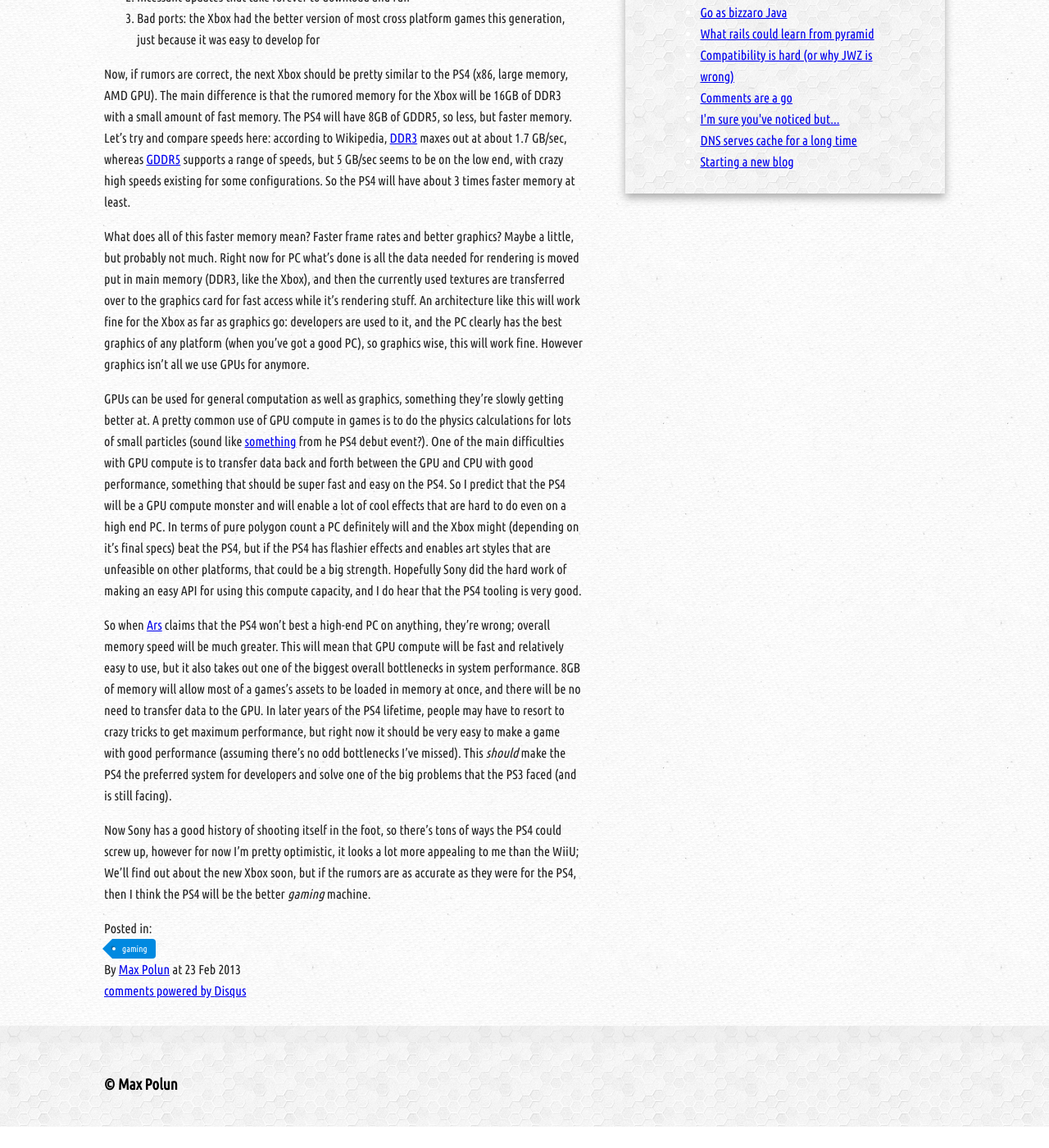
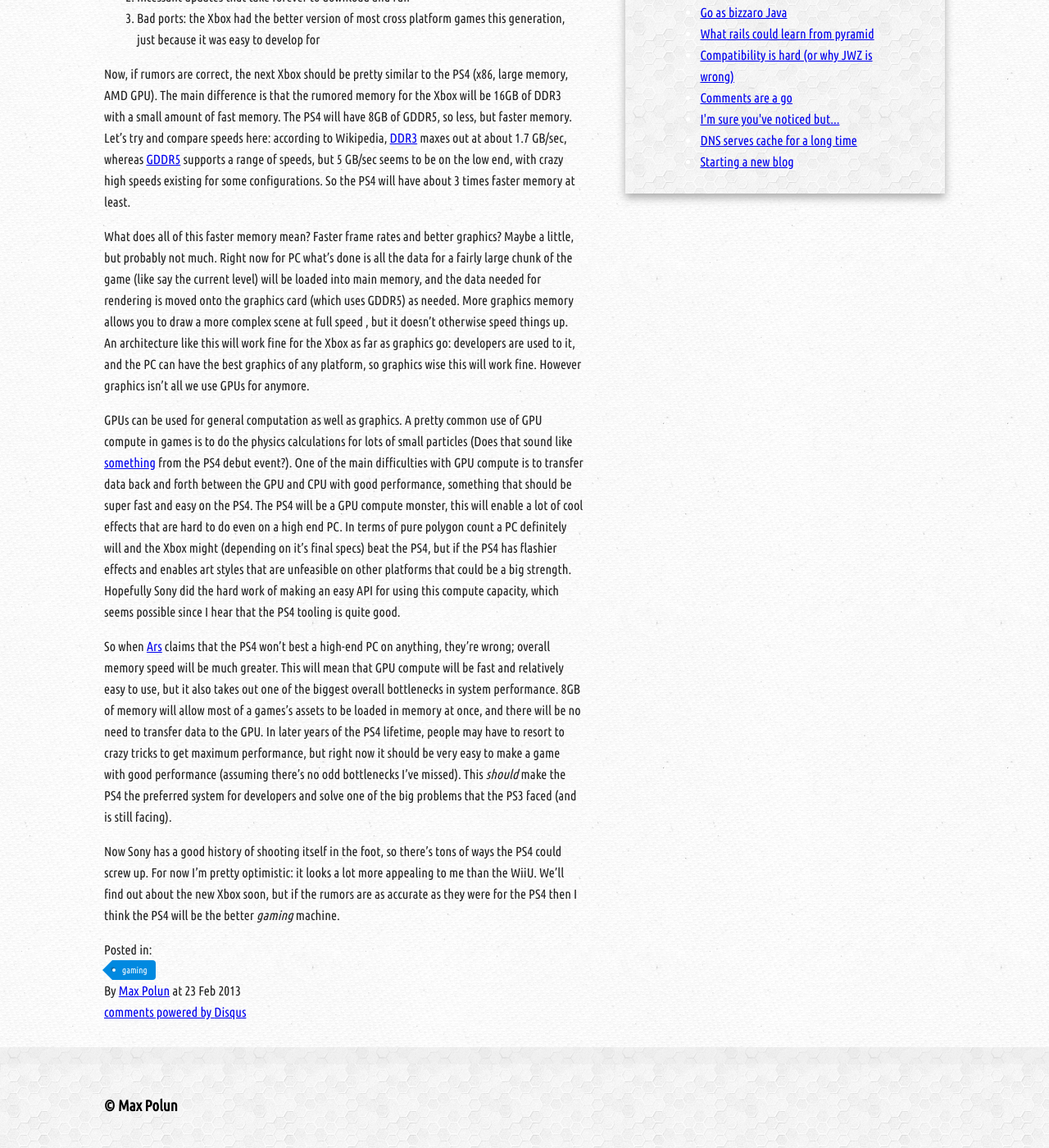
Before and after one commit to maxpolun/maxpolun.github.io, a Jekyll site: the page built from _posts/2013-02-23-what's_exciting_about_the_ps4_hardware.markdown, in a window 1280 px wide and 1400 px high, scrolled down 346 px. Shown: the whole window at 82% size. Built offline with Jekyll 4.4.1, drawn with Linux system fonts in a browser that asks for light colours; nearby versions of some CDN libraries; a script that is not in the unit is left out; comment, search, counter and statistics services are not loaded; before the commit the page ends 1720 px from its top, so only the background shows below that; some of the changed text lies outside the part shown.

Commit message:
grammar changes.

```diff
--- a/_posts/2013-02-23-what's_exciting_about_the_ps4_hardware.markdown
+++ b/_posts/2013-02-23-what's_exciting_about_the_ps4_hardware.markdown
@@ -5,7 +5,7 @@ date: 2013-02-23 11:10:53
 category: gaming
 ---
 
-OK, so everyone's talking about PS4 announcement. Here's my take -- take it with a grain of salt though, I'm not a game developer. I've had playstations since the first one, and I've generally liked them. That said, the PS3 had several weaknesses:
+OK, so everyone's talking about PS4 announcement. Here's my thoughts -- take them with a grain of salt though since I'm not a game developer. I've had playstations since the first one, and I've generally liked them. That said, the PS3 had several weaknesses:
 
 1. Price: no one wants to pay $600 for a game console
 2. Incessant updates that take forever to download and run
@@ -13,10 +13,10 @@ OK, so everyone's talking about PS4 announcement. Here's my take -- take it with
 
 Now, if rumors are correct, the next Xbox should be pretty similar to the PS4 (x86, large memory, AMD GPU). The main difference is that the rumored memory for the Xbox will be 16GB of DDR3 with a small amount of fast memory. The PS4 will have 8GB of GDDR5, so less, but faster memory. Let's try and compare speeds here: according to Wikipedia, [DDR3](http://en.wikipedia.org/wiki/DDR3_SDRAM#JEDEC_standard_modules) maxes out at about 1.7 GB/sec, whereas [GDDR5](http://en.wikipedia.org/wiki/GDDR5) supports a range of speeds, but 5 GB/sec seems to be on the low end, with crazy high speeds existing for some configurations. So the PS4 will have about 3 times faster memory at least.
 
-What does all of this faster memory mean? Faster frame rates and better graphics? Maybe a little, but probably not much. Right now for PC what's done is all the data needed for rendering is moved put in main memory (DDR3, like the Xbox), and then the currently used textures are transferred over to the graphics card for fast access while it's rendering stuff. An architecture like this will work fine for the Xbox as far as graphics go: developers are used to it, and the PC clearly has the best graphics of any platform (when you've got a good PC), so graphics wise, this will work fine. However graphics isn't all we use GPUs for anymore.
+What does all of this faster memory mean? Faster frame rates and better graphics? Maybe a little, but probably not much. Right now for PC what's done is all the data for a fairly large chunk of the game (like say the current level) will be loaded into main memory, and the data needed for rendering is moved onto the graphics card (which uses GDDR5) as needed. More graphics memory allows you to draw a more complex scene at full speed , but it doesn't otherwise speed things up. An architecture like this will work fine for the Xbox as far as graphics go: developers are used to it, and the PC can have the best graphics of any platform, so graphics wise this will work fine. However graphics isn't all we use GPUs for anymore.
 
-GPUs can be used for general computation as well as graphics, something they're slowly getting better at. A pretty common use of GPU compute in games is to do the physics calculations for lots of small particles (sound like [something](http://www.gametrailers.com/videos/coeidy/knack-ps4-debut-trailer) from he PS4 debut event?). One of the main difficulties with GPU compute is to transfer data back and forth between the GPU and CPU with good performance, something that should be super fast and easy on the PS4. So I predict that the PS4 will be a GPU compute monster and will enable a lot of cool effects that are hard to do even on a high end PC. In terms of pure polygon count a PC definitely will and the Xbox might (depending on it's final specs) beat the PS4, but if the PS4 has flashier effects and enables art styles that are unfeasible on other platforms, that could be a big strength. Hopefully Sony did the hard work of making an easy API for using this compute capacity, and I do hear that the PS4 tooling is very good.
+GPUs can be used for general computation as well as graphics. A pretty common use of GPU compute in games is to do the physics calculations for lots of small particles (Does that sound like [something](http://www.gametrailers.com/videos/coeidy/knack-ps4-debut-trailer) from the PS4 debut event?). One of the main difficulties with GPU compute is to transfer data back and forth between the GPU and CPU with good performance, something that should be super fast and easy on the PS4. The PS4 will be a GPU compute monster, this will enable a lot of cool effects that are hard to do even on a high end PC. In terms of pure polygon count a PC definitely will and the Xbox might (depending on it's final specs) beat the PS4, but if the PS4 has flashier effects and enables art styles that are unfeasible on other platforms that could be a big strength. Hopefully Sony did the hard work of making an easy API for using this compute capacity, which seems possible since I hear that the PS4 tooling is quite good.
 
 So when [Ars](http://arstechnica.com/gaming/2013/02/inside-the-playstation-4-a-balanced-approach-to-building-a-game-console/) claims that the PS4 won't best a high-end PC on anything, they're wrong; overall memory speed will be much greater. This will mean that GPU compute will be fast and relatively easy to use, but it also takes out one of the biggest overall bottlenecks in system performance. 8GB of memory will allow most of a games's assets to be loaded in memory at once, and there will be no need to transfer data to the GPU. In later years of the PS4 lifetime, people may have to resort to crazy tricks to get maximum performance, but right now it should be very easy to make a game with good performance (assuming there's no odd bottlenecks I've missed). This *should* make the PS4 the preferred system for developers and solve one of the big problems that the PS3 faced (and is still facing).
 
-Now Sony has a good history of shooting itself in the foot, so there's tons of ways the PS4 could screw up, however for now I'm pretty optimistic, it looks a lot more appealing to me than the WiiU; We'll find out about the new Xbox soon, but if the rumors are as accurate as they were for the PS4, then I think the PS4 will be the better *gaming* machine.
+Now Sony has a good history of shooting itself in the foot, so there's tons of ways the PS4 could screw up. For now I'm pretty optimistic: it looks a lot more appealing to me than the WiiU. We'll find out about the new Xbox soon, but if the rumors are as accurate as they were for the PS4 then I think the PS4 will be the better *gaming* machine.
```
